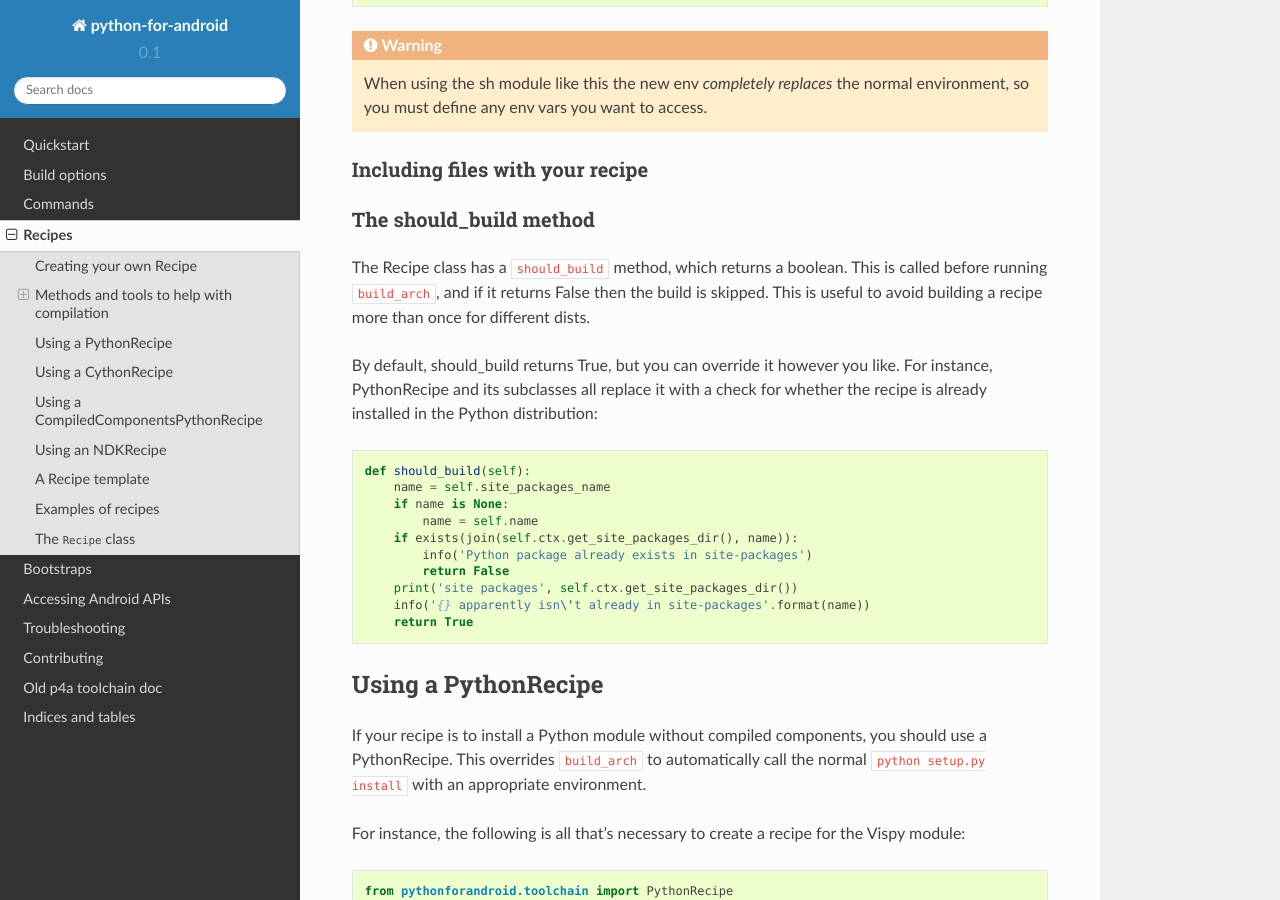
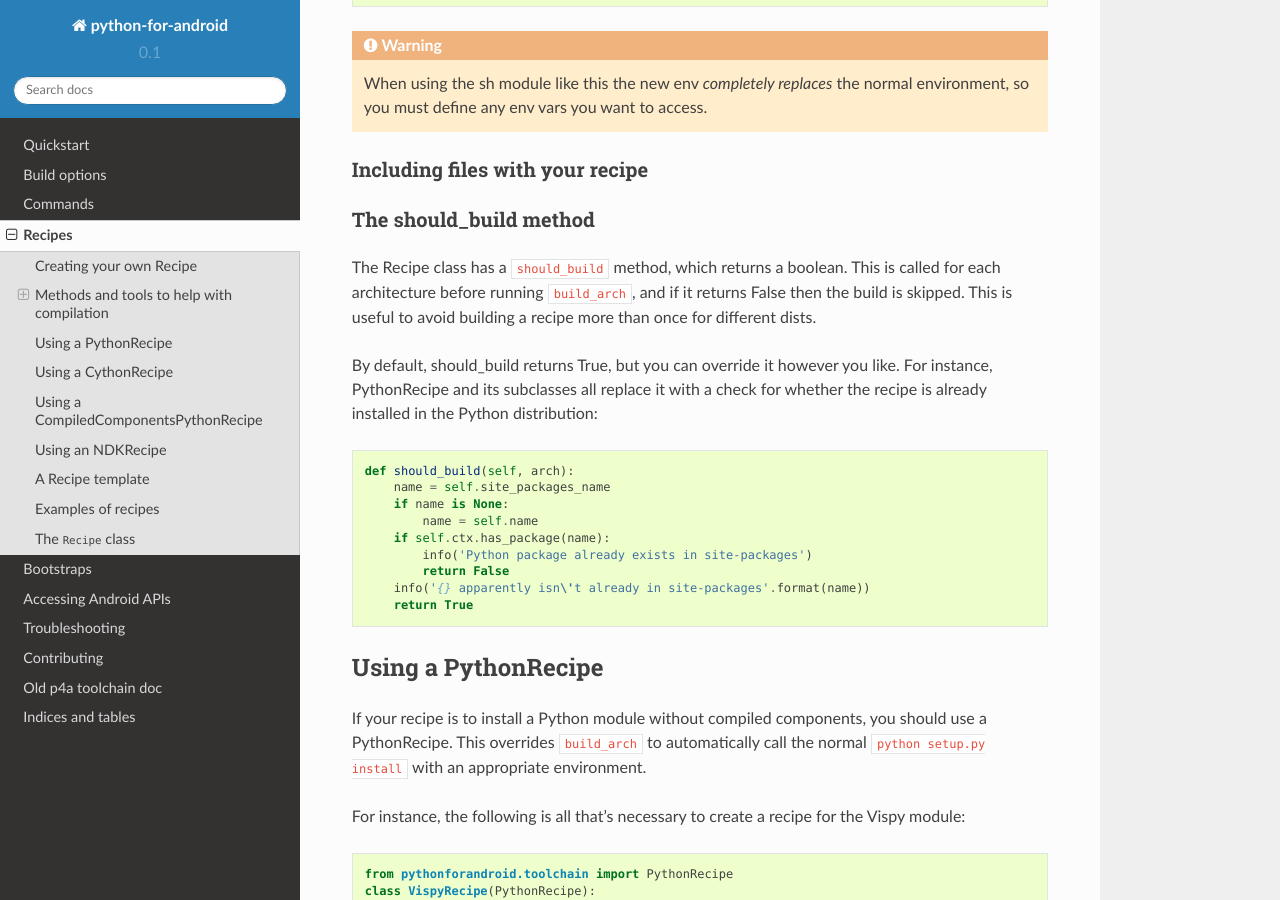
Before and after one commit to kivy/python-for-android, a Sphinx documentation site: the page built from doc/source/recipes.rst, in a window 1280 px wide and 900 px high, scrolled down 4214 px. Built offline with Sphinx 7.4.7 and the Read the Docs theme 2.0.0, drawn with Linux system fonts in a browser that asks for light colours; pages that are not in the unit, such as notebooks, are missing from menus.

Commit message:
Updated should_build doc

```diff
--- a/doc/source/recipes.rst
+++ b/doc/source/recipes.rst
@@ -221,26 +221,25 @@ The should_build method
 ~~~~~~~~~~~~~~~~~~~~~~~
 
 The Recipe class has a ``should_build`` method, which returns a
-boolean. This is called before running ``build_arch``, and if it
-returns False then the build is skipped. This is useful to avoid
-building a recipe more than once for different dists.
+boolean. This is called for each architecture before running
+``build_arch``, and if it returns False then the build is
+skipped. This is useful to avoid building a recipe more than once for
+different dists.
 
 By default, should_build returns True, but you can override it however
 you like. For instance, PythonRecipe and its subclasses all replace it
 with a check for whether the recipe is already installed in the Python
 distribution::
 
-    def should_build(self):
+    def should_build(self, arch):
         name = self.site_packages_name
         if name is None:
             name = self.name
-        if exists(join(self.ctx.get_site_packages_dir(), name)):
+        if self.ctx.has_package(name):
             info('Python package already exists in site-packages')
             return False
-        print('site packages', self.ctx.get_site_packages_dir())
         info('{} apparently isn\'t already in site-packages'.format(name))
         return True
-
 
 
 
```
